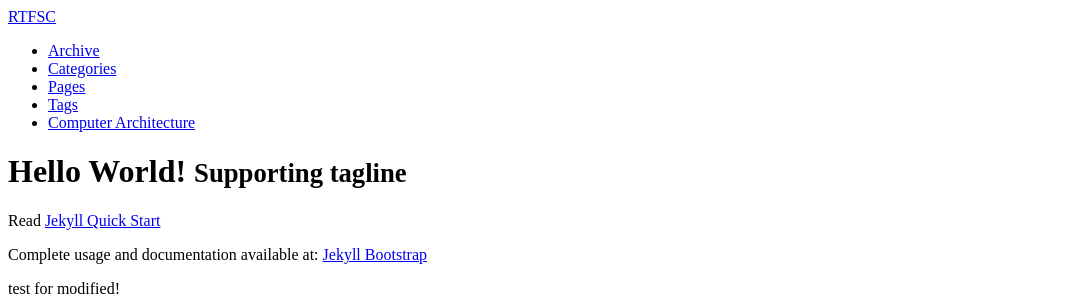
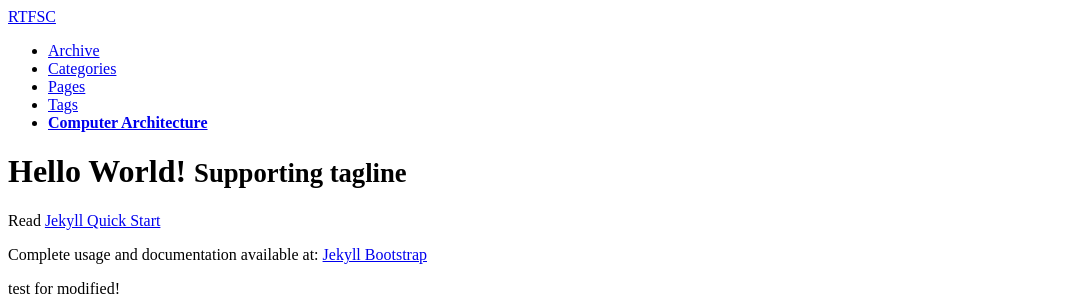
Before and after one commit to hazirguo/hazirguo.github.com, a Jekyll site: the page built from index.md, in a window 1280 px wide. Shown: the top 306 px of the page, without its empty margins (0-1084 px from the left). Built offline with Jekyll 4.4.1, drawn with Linux system fonts in a browser that asks for light colours; Markdown is read by kramdown in place of the engine named in the settings; comment, search, counter and statistics services are not loaded.

```diff
--- a/_includes/themes/twitter/default.html
+++ b/_includes/themes/twitter/default.html
@@ -60,7 +60,7 @@
             {% assign pages_list = site.pages %}
             {% assign group = 'navigation' %}
             {% include JB/pages_list %}
-            <li><a href="http://{{ HOME_PATH }}/ca2014">Computer Architecture</a></li>
+            <li><a href="{{ HOME_PATH }}/ca2014"><strong>Computer Architecture</strong></a></li>
           </ul>
         </div>
       </div>
```
